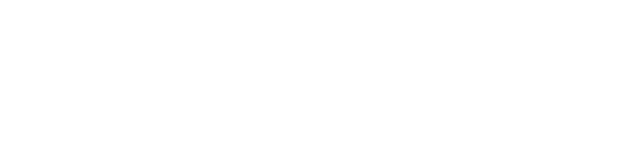
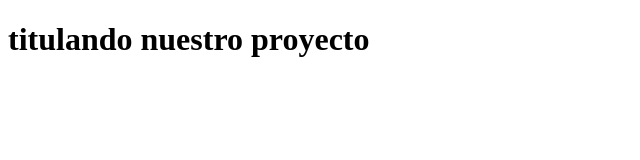
Before and after one commit to ricardoudibenedetto/EjemploGithub, a plain HTML site: page index.html in a window 1280 px wide. Shown: the whole page, without its empty margins (0-640 px from the left). Drawn offline with Linux system fonts and the light colour scheme.

Commit message:
titulo y cambio en cabezera

```diff
--- a/index.html
+++ b/index.html
@@ -7,6 +7,8 @@
     <title>probando git </title>
 </head>
 <body>
-
+    <header>
+        <h1> titulando nuestro proyecto</h1>
+    </header>
 </body>
 </html>
```
Also changed, not shown: 1 other file.
